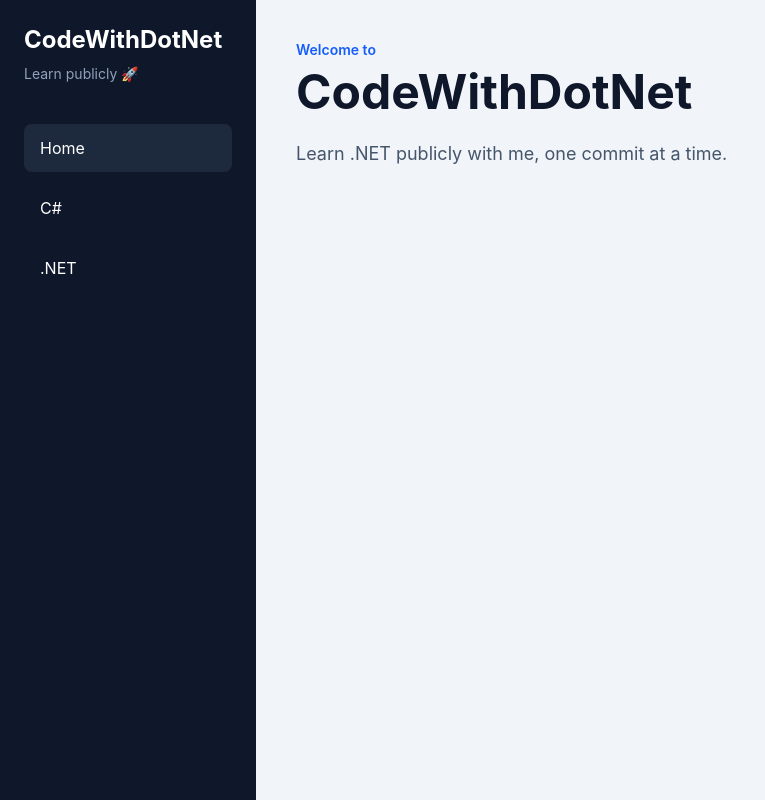
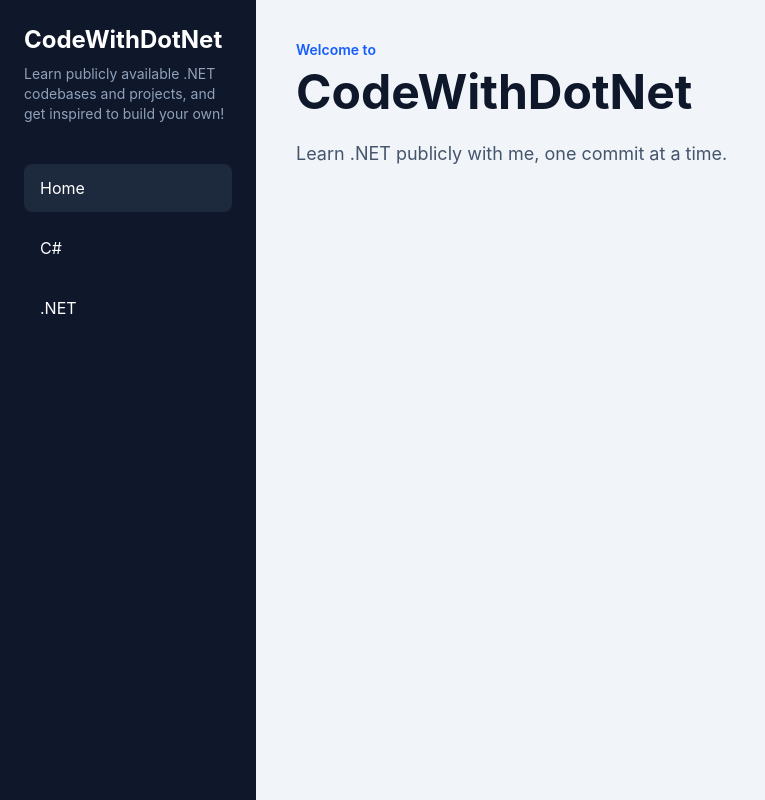
Before and after one commit to ArghoPH/codewithdotnet, a Vue app: page / in a window 1280 px wide. Shown: the whole page, without its empty margins (0-765 px from the left). Built offline with nearby package versions, Linux system fonts and the light colour scheme.

Commit message:
Setup Vue Router

```diff
--- a/src/components/Sidebar.vue
+++ b/src/components/Sidebar.vue
@@ -6,7 +6,7 @@
         </h1>
 
         <p class="mt-2 text-sm text-slate-400">
-            Learn publicly 🚀
+            Learn publicly available .NET codebases and projects, and get inspired to build your own!
         </p>
 
         <nav class="mt-10 space-y-3">
```
